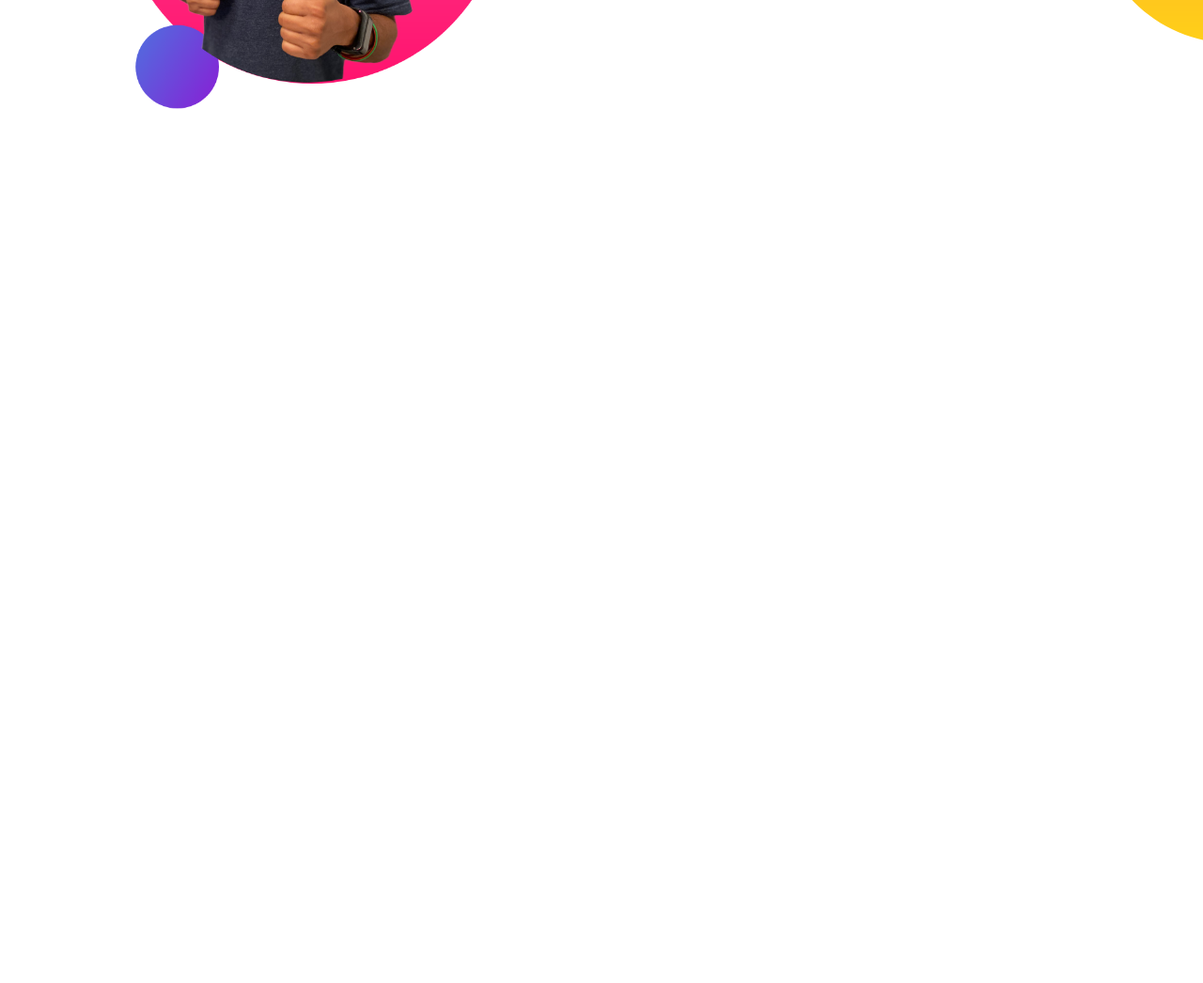
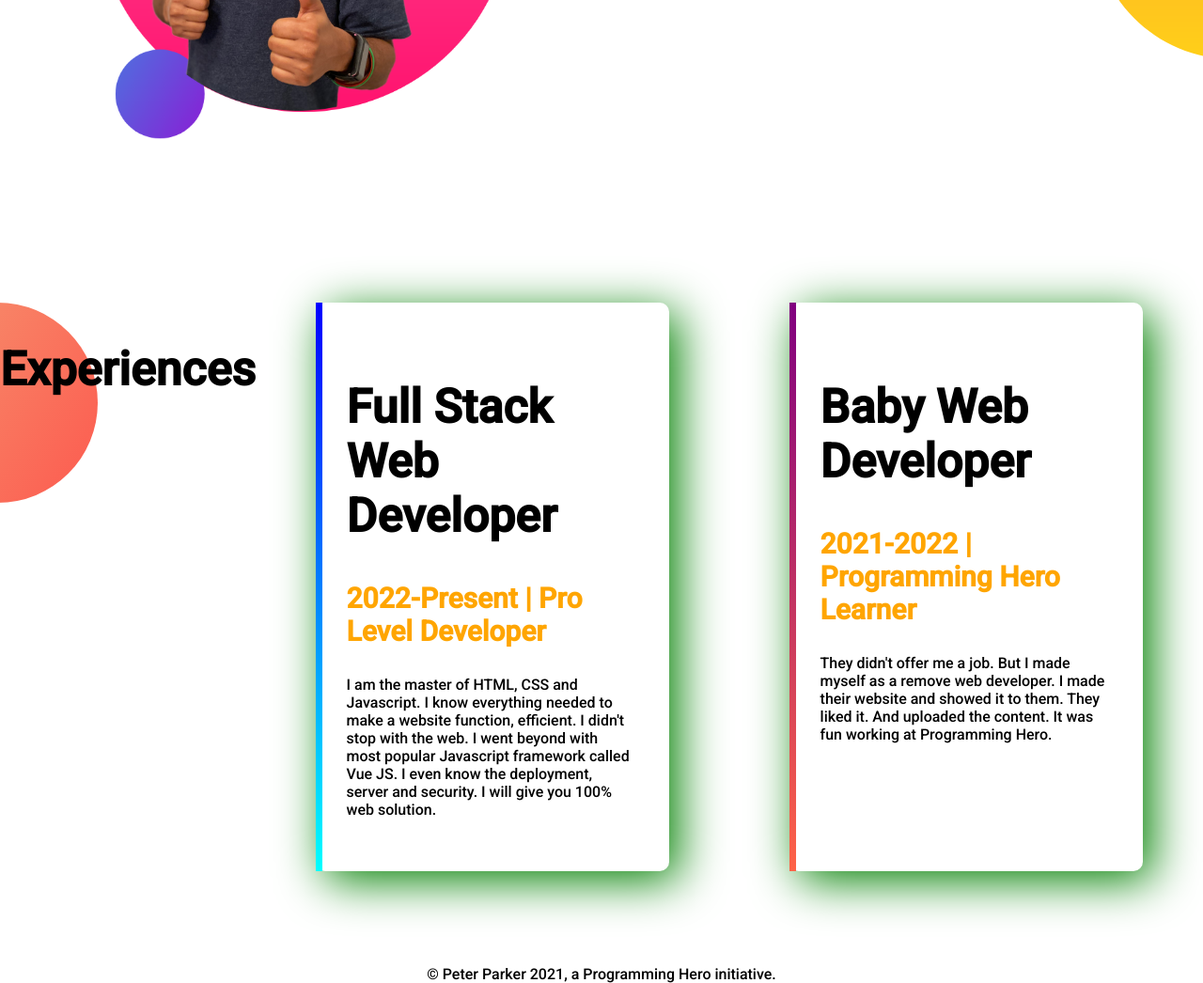
Before and after one commit to alaminhossainjibon/web-portfolio, a plain HTML site: page index.html in a window 1280 px wide. Shown: the part 1125-2171 px from the top of the page at 94% size. Before the commit the page ends 1425 px from the top, so only its background shows below. Drawn offline with Linux system fonts and the light colour scheme.

Commit message:
last section

```diff
--- a/index.html
+++ b/index.html
@@ -39,6 +39,24 @@
             <a class="link-button" target="_blank" href="">DOWNLOAD RESUME</a>
         </div>
     </section>
+    <section class="experiences-area">
+        <h1>Experiences</h1>
+        <div class="half-width" id="full-stack">
+            <h1>Full Stack Web Developer</h1>
+            <h3 class="color-orange">2022-Present | Pro Level Developer</h3>
+            <p>I am the master of HTML, CSS and Javascript. I know everything needed to make a website function,
+                efficient. I didn't stop with the web. I went beyond with most popular Javascript framework called
+                Vue JS. I even know the deployment, server and security. I will give you 100% web solution.</p>
+        </div>
+        <div class="half-width" id="baby-web">
+            <h1>Baby Web Developer</h1>
+            <h3 class="color-orange">2021-2022 | Programming Hero Learner</h3>
+            <p>They didn't offer me a job. But I made myself as a remove web developer. I made their website and
+                showed it to them. They liked it. And uploaded the content. It was fun working at Programming Hero.
+            </p>
+        </div>
+    </section>
+    <footer>© Peter Parker 2021, a Programming Hero initiative.</footer>
 </body>
 
 </html>
--- a/style.css
+++ b/style.css
@@ -15,7 +15,8 @@ body{
 }
 .half-width{
     width: 50%;
-    padding: 50px;
+    padding: 40px;
+    padding-left: 2%;
 }
 .half-width img{
     width: 90%;
@@ -31,6 +32,9 @@ body{
 h1{
     font-size: 50px;
 }
+h3{
+    font-size: 30px;
+}
 .dream-area{
     display: flex;
     padding: 30px;
@@ -39,4 +43,33 @@ h1{
     margin-bottom: 100px;
     background-position: right;
 }
+.experiences-area{
+    display: flex;
+    background-image: url(images/exp-bg.png);
+    background-repeat: no-repeat;
 }
+#full-stack{
+    box-shadow: 10px 10px 50px #008000;
+    border-radius: 10px;
+    margin-left: 5%;
+    margin-right: 5%;
+    width: 40%;
+    border-left: 7px solid;
+    border-image: linear-gradient(blue, cyan);
+    border-image-slice: 1;
+    margin-bottom: 100px;
+}
+#baby-web{
+    box-shadow: 10px 10px 50px #008000;
+    border-radius: 10px;
+    margin-left: 5%;
+    margin-right: 5%;
+    width: 40%;
+    border-left: 7px solid;
+    border-image: linear-gradient(purple, tomato);
+    border-image-slice: 1;
+    margin-bottom: 100px;
+}
+footer{
+    text-align: center;
+}
```
